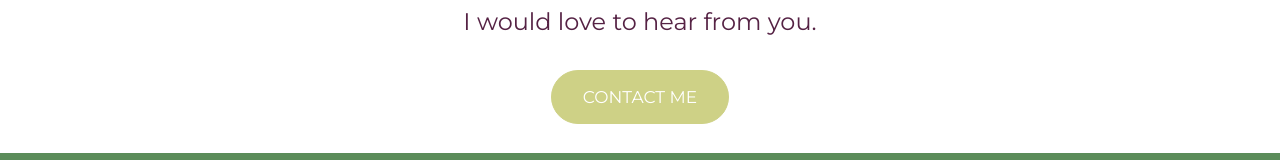
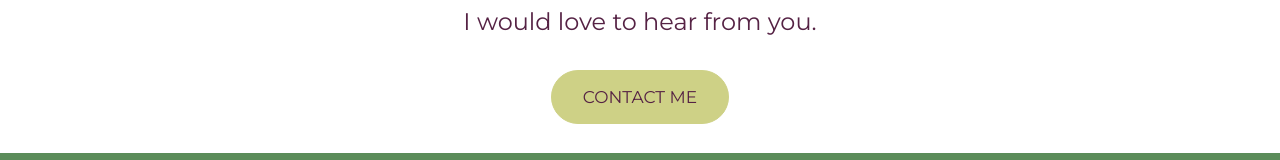
Before and after one commit to mutemay/personal-web-page, a plain HTML site: page index.html in a window 1280 px wide. In both pictures the pointer is over the link "CONTACT ME". Shown: the part 2690-2850 px from the top of the page. Drawn offline with Linux system fonts and the light colour scheme; a web font is replaced by a local one.

Commit message:
update links

```diff
--- a/css/styles.css
+++ b/css/styles.css
@@ -130,3 +130,6 @@ h3  {
 	position:relative;
 	top:1px;
 }
+a:hover {
+	color: #552244;
+}
```
